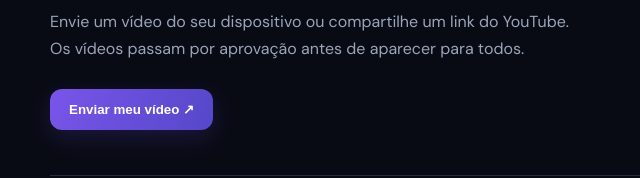
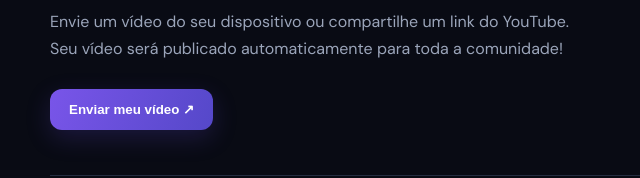
Before and after one commit to wagnerrodriguessilva128-bit/versoparty, a plain HTML site: page index.html in a window 1280 px wide. Shown: the part 308-486 px from the top of the page, 24-664 px from the left. Drawn offline with nearby package versions, Linux system fonts and the light colour scheme; no server answers.

Commit message:
Update index.html

```diff
--- a/index.html
+++ b/index.html
@@ -20,7 +20,7 @@
       <div>
         <p class="eyebrow">SUA COMUNIDADE DE VÍDEOS</p>
         <h1>Descubra. Compartilhe.<br><span>Assista junto.</span></h1>
-        <p class="sub">Envie um vídeo do seu dispositivo ou compartilhe um link do YouTube. Os vídeos passam por aprovação antes de aparecer para todos.</p>
+        <p class="sub">Envie um vídeo do seu dispositivo ou compartilhe um link do YouTube. Seu vídeo será publicado automaticamente para toda a comunidade!</p>
         <button class="primary" id="heroUpload">Enviar meu vídeo <span>↗</span></button>
       </div>
       <div class="hero-art"><div class="orb orb1"></div><div class="orb orb2"></div><div class="play">▶</div><div class="floating f1">🎬</div><div class="floating f2">✨</div></div>
```
